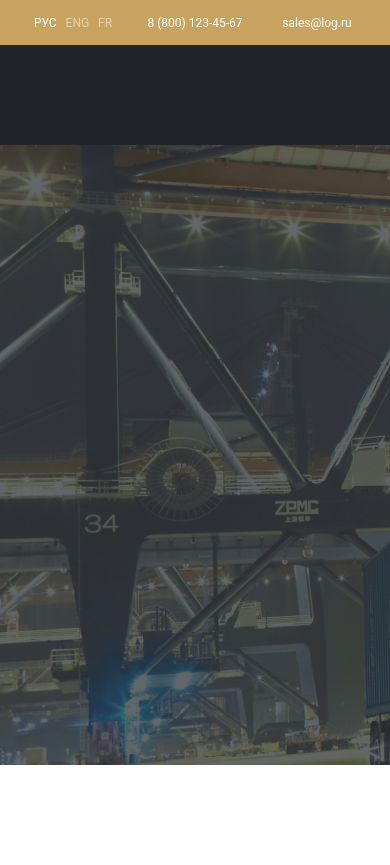
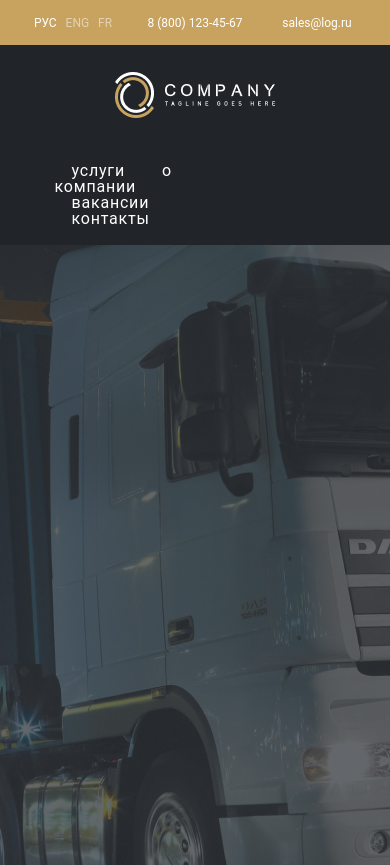
Before and after one commit to i0ji/sm_logistics, a website built with webpack: page src/index.html in a window 390 px wide. Before the commit the page ends 844 px from the top, so only its background shows below. Built offline with nearby package versions, Linux system fonts and the light colour scheme.

Commit message:
HEADER SETTINGS/SCSS SETTINGS

```diff
--- a/src/index.html
+++ b/src/index.html
@@ -25,8 +25,8 @@
             <div class="row">
                 <div class="col">
                     <a class="active-lang" href="#">РУС&nbsp &nbsp</a>
-                    <a class="deactive-lang" href="#">ENG&nbsp &nbsp</a>
-                    <a class="deactive-lang" href="#">FR</a>
+                    <a class="inactive-lang" href="#">ENG&nbsp &nbsp</a>
+                    <a class="inactive-lang" href="#">FR</a>
                 </div>
                 <div class="col">8 (800) 123-45-67</div>
                 <div class="col"><a href="#">sales@log.ru</a></div>
@@ -37,7 +37,23 @@
     <!-- ---------- HEADER__BOT-LINE !-->
     <div class="container-fluid bg-dark">
         <div class="header__bot-line container-xxl">
-
+            <div class="row">
+                <div class="col col-3 header__logo">
+                    <img src="img/logo.png" alt="">
+                </div>
+                <div class="col col-2">
+                    <img src="img/location.svg" alt="">Наши офисы
+                </div>
+                <div class="col col-1"></div>
+                <div class="col col-6">
+                    <ul>
+                        <li>услуги</li>
+                        <li>о компании</li>
+                        <li>вакансии</li>
+                        <li>контакты</li>
+                    </ul>
+                </div>
+            </div>
         </div>
     </div>
 </div>
--- a/src/styles/_header.scss
+++ b/src/styles/_header.scss
@@ -20,11 +20,12 @@
         color: #ffffff;
         text-decoration: none;
       }
+
       .active-lang {
         opacity: 1;
-       }
+      }
 
-      .deactive-lang {
+      .inactive-lang {
         opacity: 0.5;
       }
     }
@@ -33,5 +34,57 @@
   // ---------- HEADER__BOT-LINE
   &__bot-line {
     height: 100px;
+
+    .col {
+      height: 100px;
+      display: flex;
+      justify-content: center;
+      align-items: center;
+    }
+
+    .col-7 {
+      padding-left: 10px;
+    }
+
+    ul li {
+      display: inline;
+      font-weight: 400;
+      font-size: 16px;
+      line-height: 16px;
+      letter-spacing: 0.05em;
+      padding: 0 17px;
+    }
   }
 }
+
+
+@media (max-width: 416px) {
+  .header__bot-line {
+    height: 200px;
+    display: flex;
+    flex-flow: row wrap;
+    justify-content: center;
+
+    .col-3 {
+      width: 100%;
+
+      .header-logo {
+        border: none;
+      }
+    }
+
+    .col-7 {
+      width: 100%;
+      padding: 0;
+      margin: 0;
+    }
+
+    .col-2 {
+      display: none;
+    }
+
+    //ul li {
+    //  display: table-column;
+    //}
+  }
+}
--- a/src/styles/_image-section.scss
+++ b/src/styles/_image-section.scss
@@ -1,8 +1,9 @@
 .image-section {
   height: 620px;
   background-image: url('../img/intro.jpg');
+  background-repeat: no-repeat;
+  background-position: center;
   display: flex;
   justify-content: center;
   align-items: center;
-
 }
```
